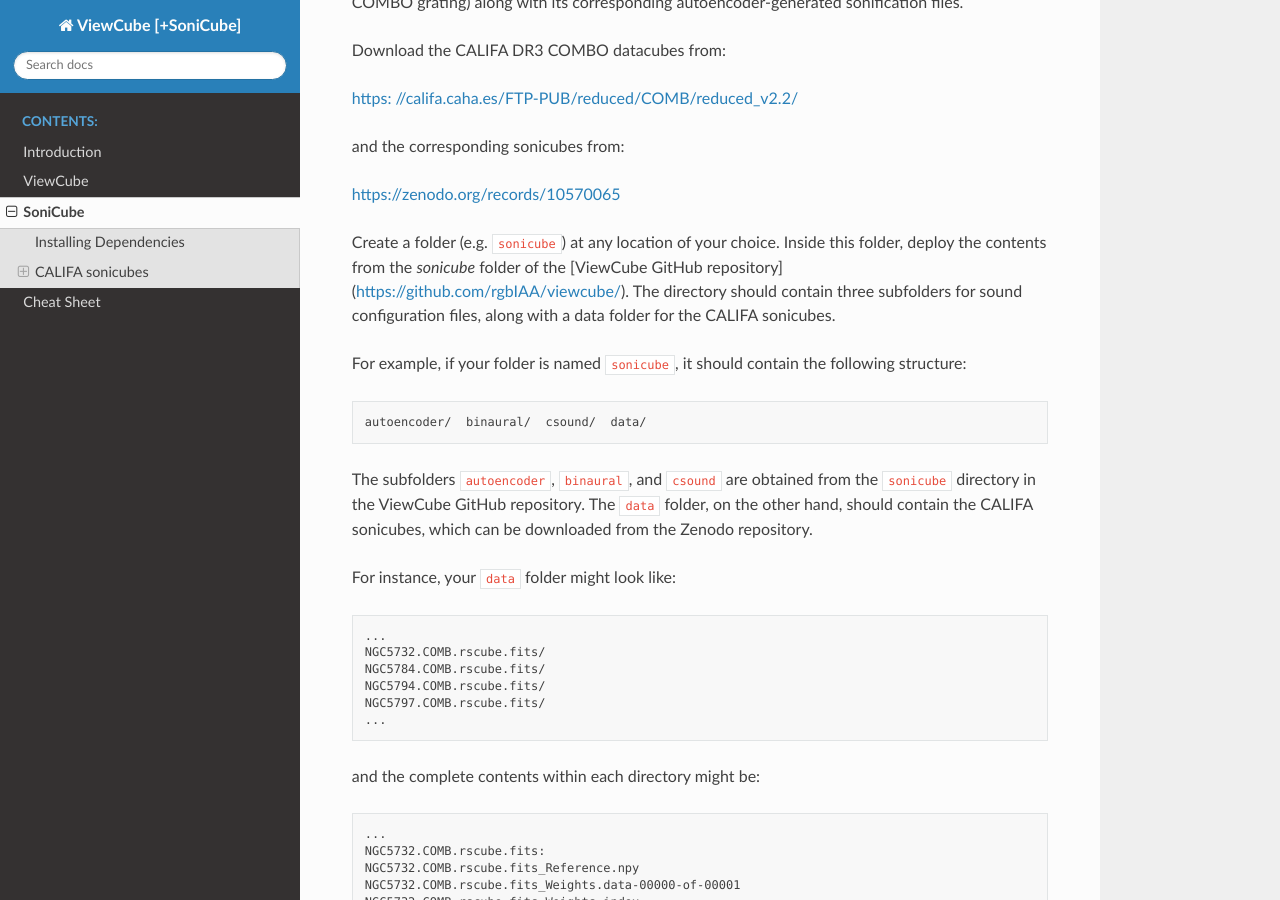
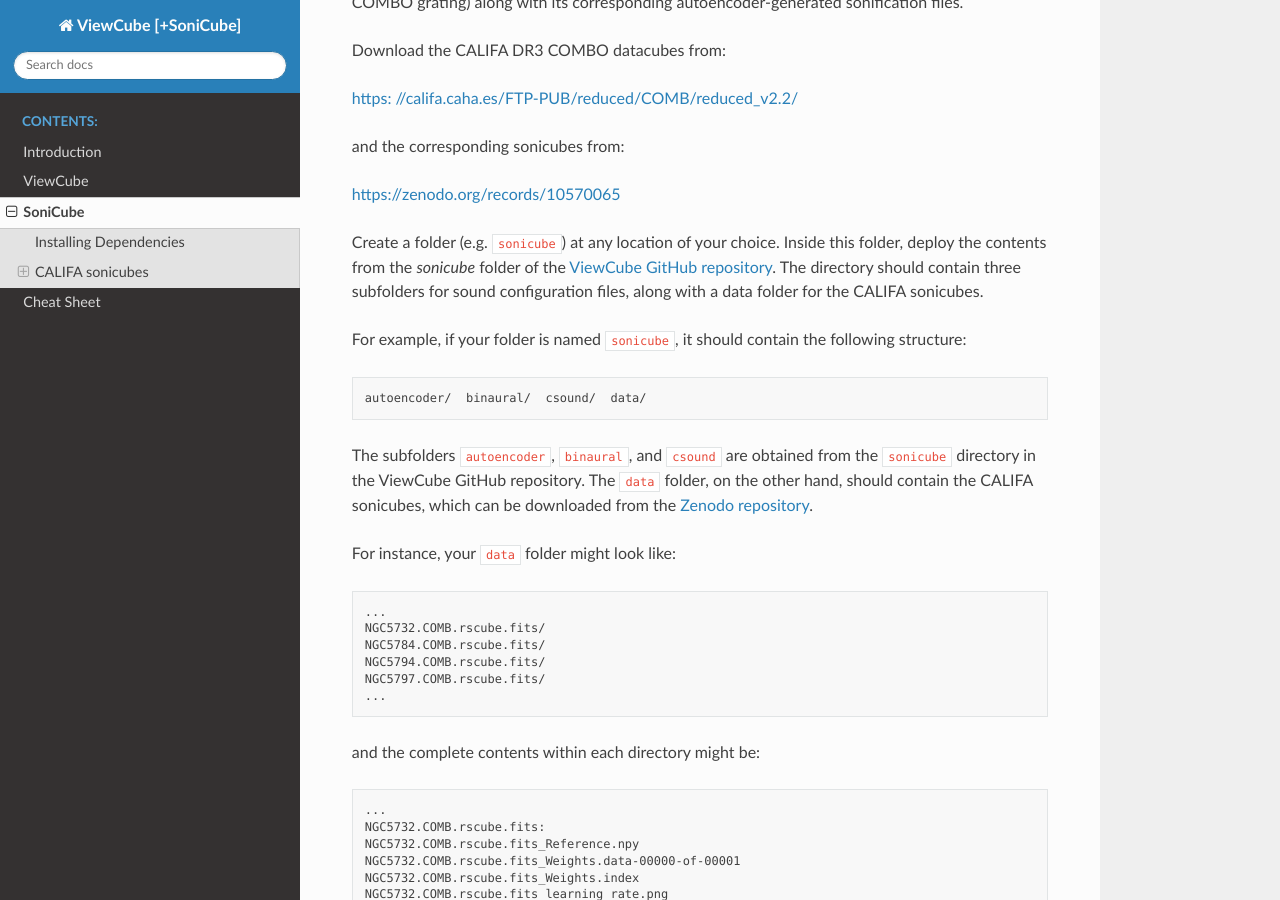
Before and after one commit to rgbIAA/viewcube, a Sphinx documentation site: the page built from docs/sonicube.rst, in a window 1280 px wide and 900 px high, scrolled down 1185 px. Built offline with Sphinx 7.4.7 and the Read the Docs theme 3.1.0, drawn with Linux system fonts in a browser that asks for light colours.

Commit message:
Update sonicube.rst

```diff
--- a/docs/sonicube.rst
+++ b/docs/sonicube.rst
@@ -63,7 +63,7 @@ and the corresponding sonicubes from:
 
 Create a folder (e.g. ``sonicube``) at any location of your choice. Inside this folder,
 deploy the contents from the `sonicube` folder of the
-[ViewCube GitHub repository](https://github.com/rgbIAA/viewcube/).
+`ViewCube GitHub repository <https://github.com/rgbIAA/viewcube/>`_.
 The directory should contain three subfolders for sound configuration files, along
 with a data folder for the CALIFA sonicubes.
 
@@ -76,7 +76,7 @@ For example, if your folder is named ``sonicube``, it should contain the followi
 The subfolders ``autoencoder``, ``binaural``, and ``csound`` are obtained from
 the ``sonicube`` directory in the ViewCube GitHub repository. The ``data`` folder,
 on the other hand, should contain the CALIFA sonicubes, which can be downloaded
-from the Zenodo repository.
+from the `Zenodo repository <https://zenodo.org/records/10570065>`_.
 
 For instance, your ``data`` folder might look like:
 
```
